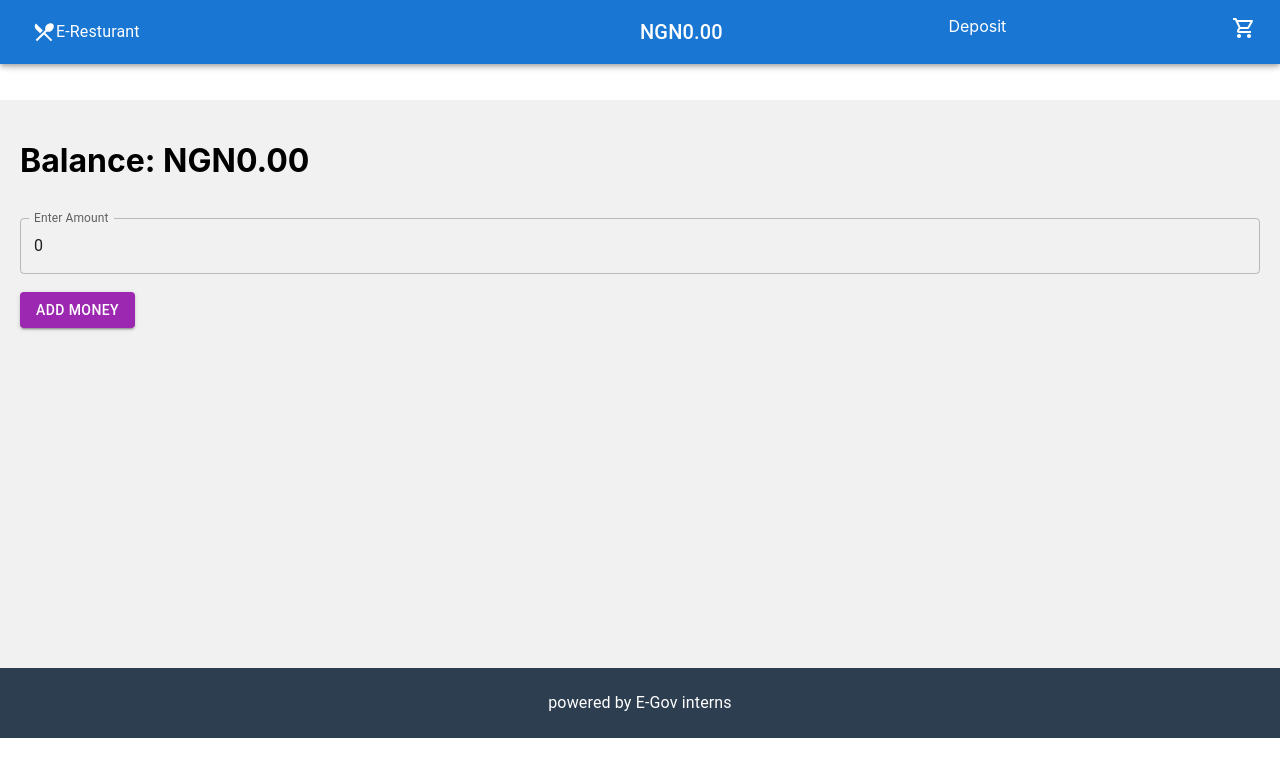
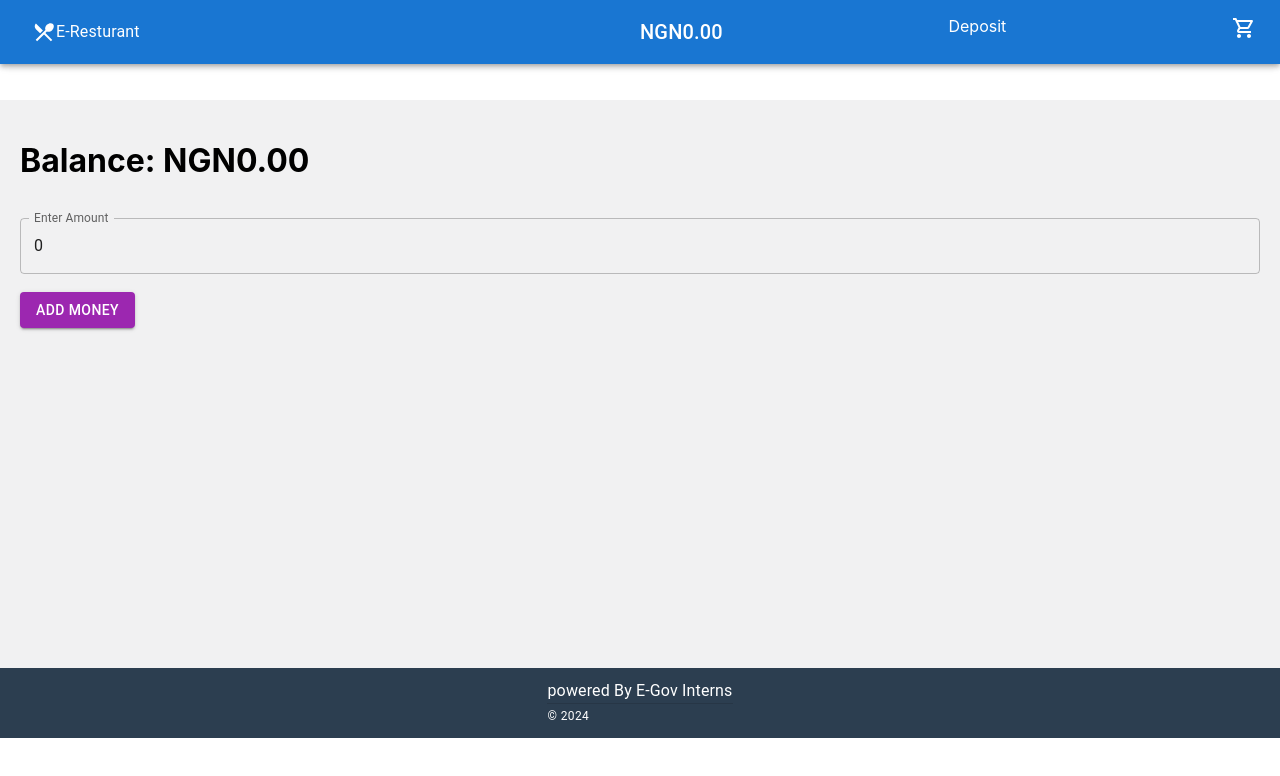
Before and after one commit to Auskon777/Resturant, a React (Create React App) app: page /Deposit in a window 1280 px wide. Shown: the top 776 px of the page. Built offline with nearby package versions, Linux system fonts and the light colour scheme.

Commit message:
footer adjustment

```diff
--- a/src/components/CartItem.jsx
+++ b/src/components/CartItem.jsx
@@ -38,7 +38,7 @@ export default function CartItem(props) {
                 }}
               >
                 <CardContent>
-                  <Typography> {name}</Typography>
+                  <Typography variant="body2"> {name}</Typography>
                 </CardContent>
                 <CardContent>
                   <Typography> N{price * quantity}</Typography>
@@ -53,11 +53,6 @@ export default function CartItem(props) {
                   padding: "10px",
                 }}
               >
-                <Box>
-                  <CardContent>
-                    <Typography>Quantity: {quantity}</Typography>
-                  </CardContent>
-                </Box>
                 <Box
                   display={"flex"}
                   sx={{
@@ -72,8 +67,11 @@ export default function CartItem(props) {
                     color="secondary"
                     onClick={() => dispatch(removeItem(id))}
                   >
-                    <Typography variant="body1">-</Typography>
+                    <Typography variant="body2">-</Typography>
                   </Button>
+                  <Box>
+                    <Typography variant="body2"> {quantity}</Typography>
+                  </Box>
                   <Button
                     variant="outlined"
                     size="small"
--- a/src/components/Footer.jsx
+++ b/src/components/Footer.jsx
@@ -2,6 +2,7 @@ import {Box, Divider, Typography} from "@mui/material";
 import React from "react";
 
 export default function Footer() {
+  const currentYear = new Date().getFullYear();
   return (
     <div style={{marginBottom: "0px"}}>
       <Box
@@ -15,10 +16,15 @@ export default function Footer() {
           backgroundColor: "#2c3e50 ",
         }}
       >
-        <Divider />
         <Box>
           <Typography Variant="body2" align="center" color="white">
-            powered by E-Gov interns
+            powered By E-Gov Interns
+          </Typography>
+          <Divider />
+
+          <Typography variant="caption" color="white">
+            {" "}
+            &copy; {currentYear}{" "}
           </Typography>
         </Box>
       </Box>
```
